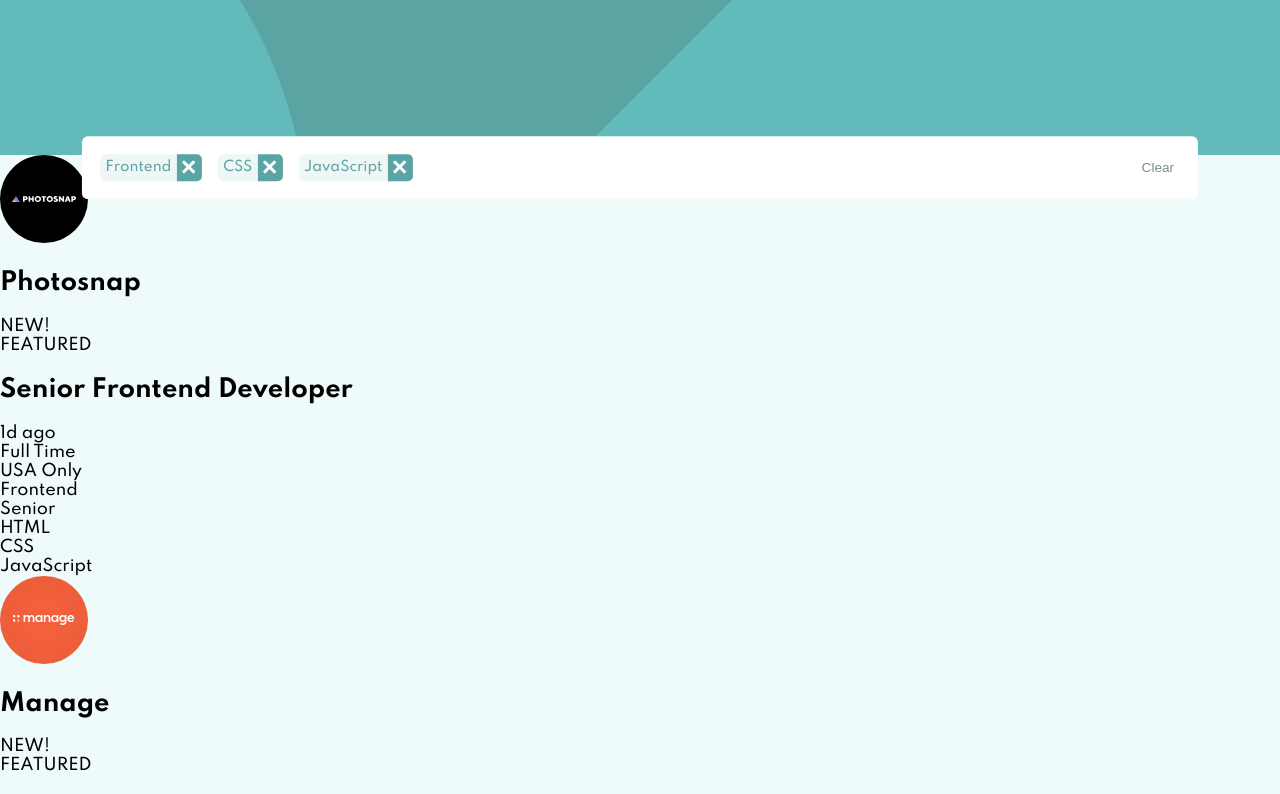
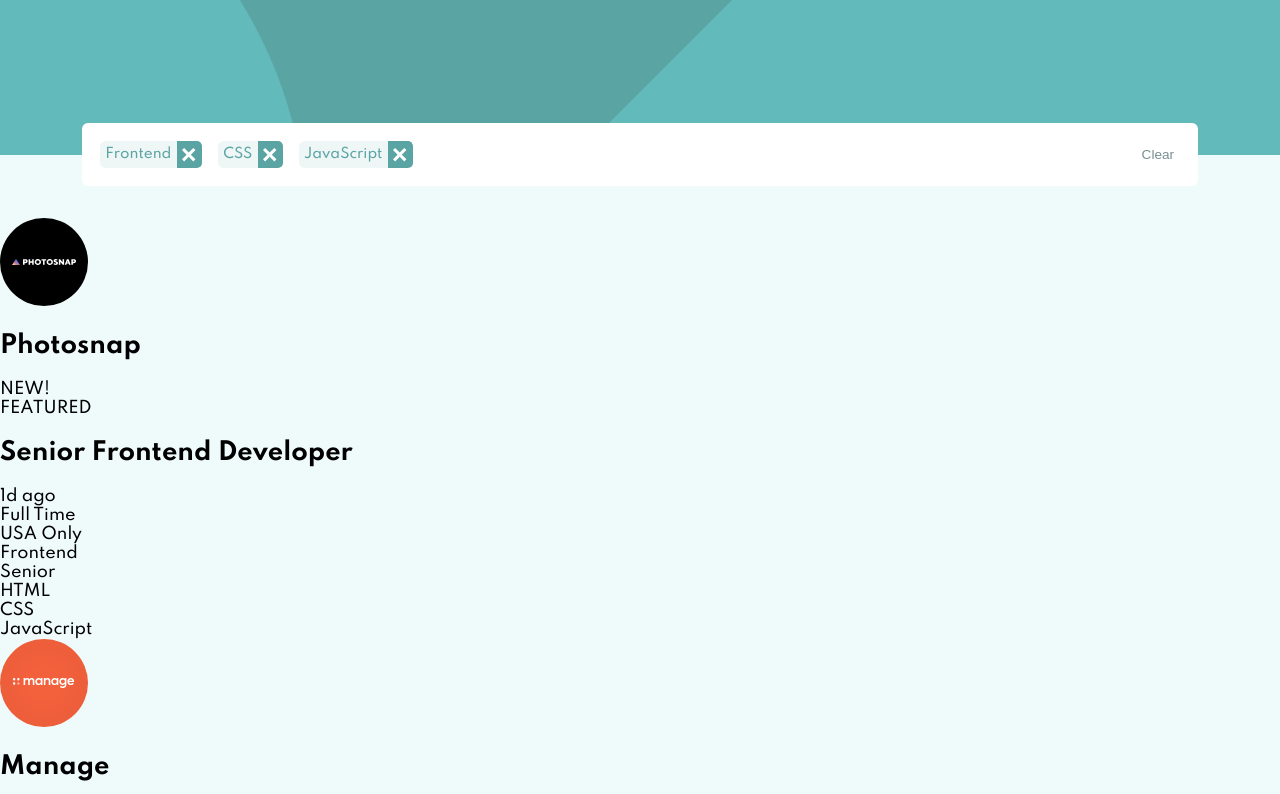
Before and after one commit to solvedbiscuit71/job-listing-with-filters, a React (Create React App) app: page / in a window 1280 px wide. Shown: the top 794 px of the page. Built offline with nearby package versions, Linux system fonts and the light colour scheme.

Commit message:
Changed the layout of Header

```diff
--- a/src/components/Header.jsx
+++ b/src/components/Header.jsx
@@ -1,7 +1,7 @@
 import React, { useState } from 'react';
 import FilterWrapper from '../styles/components/FilterWrapper';
 import Filter from '../styles/components/FilterWrapper/Filter';
-import HeaderWrapper from '../styles/layouts/HeaderWrapper';
+import HeaderBg from '../styles/layouts/HeaderBg';
 function Header(props) {
   const delay = 500
   const [show,setShow] = useState(props.filters.length !== 0)
@@ -14,7 +14,8 @@ function Header(props) {
   }
 
   return (
-    <HeaderWrapper>
+    <header>
+      <HeaderBg />
       <FilterWrapper show={show && props.filters.length !== 0} delay={delay}>
         <div>
           {
@@ -32,7 +33,7 @@ function Header(props) {
         </div>
         <button onClick={handleClick}>Clear</button>
       </FilterWrapper>
-    </HeaderWrapper>
+    </header>
   );
 }
 
--- a/src/styles/components/FilterWrapper/index.js
+++ b/src/styles/components/FilterWrapper/index.js
@@ -8,10 +8,8 @@ export default styled.div(props => ({
   borderRadius: '.375em',
   display: 'flex',
   alignItems: 'center',
-  position: 'absolute',
-  left: '50%',
-  bottom: '0',
-  transform: 'translate(-50%,70%)',
+  position: 'relative',
+  top: '-2em',
 
   opacity: props.show ? 1 : 0,
   transition: `opacity ${props.delay}ms ease-in-out`,
--- a/src/styles/layouts/HeaderWrapper.js
+++ b/src/styles/layouts/HeaderBg.js
@@ -1,10 +1,9 @@
 import styled from '@emotion/styled';
 
-export default styled.header(props => ({
+export default styled.div(props => ({
   minHeight: '9.6875em',
   backgroundColor: props.theme.headerBg,
   backgroundImage: 'url("images/bg-header-mobile.svg")',
   backgroundRepeat: 'no-repeat',
   backgroundSize: 'cover',
-  position: 'relative'
 }));
```
